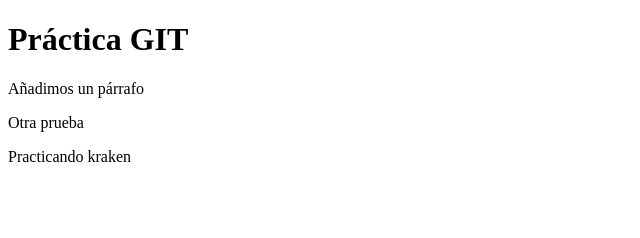
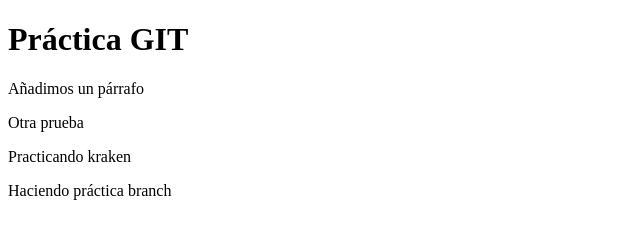
Before and after one commit to Guillejuelo/Prueba-clase-repositorio-remoto, a plain HTML site: page index.html in a window 1280 px wide. Shown: the whole page, without its empty margins (0-640 px from the left). Drawn offline with Linux system fonts and the light colour scheme.

Commit message:
prácticando con branches

```diff
--- a/index.html
+++ b/index.html
@@ -11,5 +11,6 @@
     <p>Añadimos un párrafo</p>
     <p>Otra prueba</p>
     <p>Practicando kraken</p>
+    <p>Haciendo práctica branch</p>
 </body>
 </html>
```
